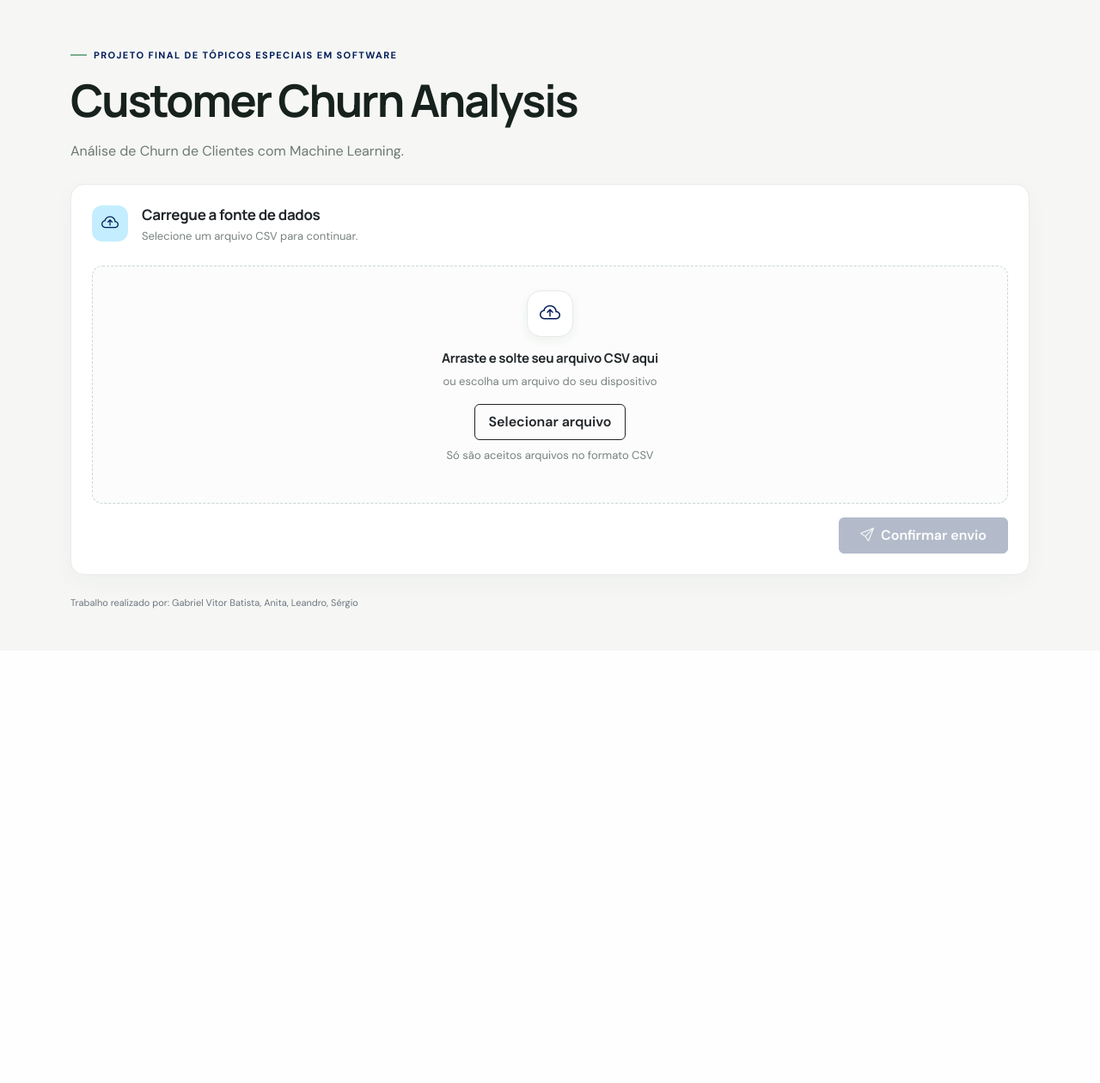
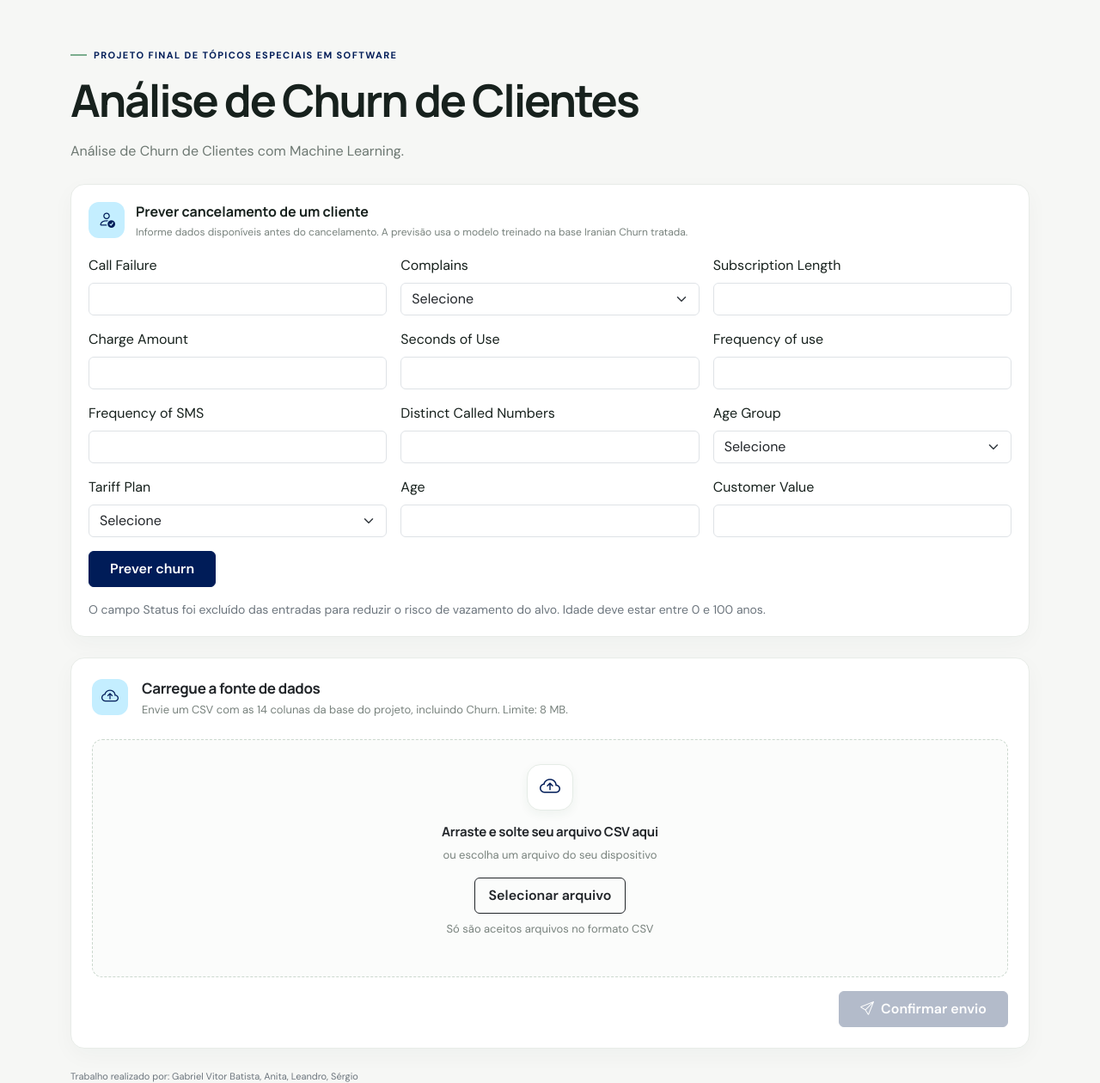
Before and after one commit to anitaoliveiraries/Projeto-Final, a Flask app: page / in a window 1280 px wide. Shown: the part 74-1334 px from the top of the page at 86% size. Before the commit the page ends 782 px from the top, so only its background shows below. Run offline with Flask 3, Linux system fonts and the light colour scheme.

Commit message:
entrega final

```diff
--- a/app.py
+++ b/app.py
@@ -1,31 +1,134 @@
+from base64 import b64encode
+from io import BytesIO
+from pathlib import Path
+from math import isfinite
+
+import matplotlib
+matplotlib.use("Agg")
+import matplotlib.pyplot as plt
+import pandas as pd
 from flask import Flask, render_template, request
-from dados import carregar_dados, tratar_dados, analisar_dados
+
+from dados import COLUNAS, COLUNAS_CATEGORICAS, COLUNAS_INTEIRAS, carregar_dados, tratar_dados, analisar_dados
+from modelo import COLUNAS_X, carregar_base_padrao, treinar_e_avaliar
 
 app = Flask(__name__)
+app.config["MAX_CONTENT_LENGTH"] = 8 * 1024 * 1024
+app.config["TEMPLATES_AUTO_RELOAD"] = True
 
-@app.route('/')
+BASE_TREINO = carregar_base_padrao()
+AVALIACAO = treinar_e_avaliar(BASE_TREINO)
+MODELO = AVALIACAO["modelo_escolhido"]
+
+
+def figura_base64(figura):
+    arquivo = BytesIO()
+    figura.tight_layout()
+    figura.savefig(arquivo, format="png", dpi=130, bbox_inches="tight")
+    plt.close(figura)
+    return b64encode(arquivo.getvalue()).decode("ascii")
+
+
+def criar_graficos(dados, analise):
+    imagens = []
+    fig, ax = plt.subplots(figsize=(6, 3.5))
+    contagem = dados["Churn"].value_counts().reindex([0, 1], fill_value=0)
+    ax.bar(["Permaneceu", "Cancelou"], contagem.values, color=["#536779", "#d27850"])
+    ax.set(title="Clientes por situação", ylabel="Número de clientes")
+    imagens.append(figura_base64(fig))
+
+    fig, ax = plt.subplots(figsize=(6, 3.5))
+    grupos = dados.groupby("Complains")["Churn"].mean().reindex([0, 1]) * 100
+    ax.bar(["Sem reclamação", "Com reclamação"], grupos.fillna(0).values, color="#526d82")
+    ax.set(title="Cancelamento por reclamação", ylabel="Clientes que cancelaram (%)", ylim=(0, 100))
+    imagens.append(figura_base64(fig))
+
+    fig, ax = plt.subplots(figsize=(6, 3.5))
+    medias = dados.groupby("Churn")["Seconds of Use"].mean().reindex([0, 1]).fillna(0)
+    ax.bar(["Permaneceu", "Cancelou"], medias.values, color=["#536779", "#d27850"])
+    ax.set(title="Uso médio do serviço por situação", ylabel="Segundos de uso")
+    imagens.append(figura_base64(fig))
+    return imagens
+
+
+def avaliar_formulario(form):
+    linha = {}
+    try:
+        for coluna in COLUNAS_X:
+            texto = form.get(coluna, "").strip().replace(",", ".")
+            if not texto:
+                raise ValueError(f"Preencha o campo {coluna}.")
+            try:
+                valor = float(texto)
+            except ValueError as erro:
+                raise ValueError(f"Informe um número válido para {coluna}.") from erro
+            if not isfinite(valor):
+                raise ValueError(f"Informe um número válido para {coluna}.")
+            if coluna in COLUNAS_INTEIRAS and not valor.is_integer():
+                raise ValueError(f"Informe um número inteiro para {coluna}.")
+            linha[coluna] = valor
+    except ValueError as erro:
+        raise ValueError(str(erro)) from erro
+
+    for coluna in COLUNAS_X:
+        if coluna not in COLUNAS_CATEGORICAS and linha[coluna] < 0:
+            raise ValueError(f"{coluna} não pode ser negativo.")
+    if not 0 <= linha["Age"] <= 100:
+        raise ValueError("Idade deve estar entre 0 e 100 anos.")
+    dominios = {"Complains": [0, 1], "Age Group": [1, 2, 3, 4, 5], "Tariff Plan": [1, 2]}
+    for coluna, opcoes in dominios.items():
+        if int(linha[coluna]) not in opcoes:
+            raise ValueError(f"Opção inválida para {coluna}.")
+        linha[coluna] = int(linha[coluna])
+    return pd.DataFrame([linha], columns=COLUNAS_X)
+
+
+@app.route("/")
 def index():
-    return render_template('index.html')
+    return render_template("index.html", colunas=COLUNAS_X)
 
-@app.route('/results', methods=['POST'])
+
+@app.route("/results", methods=["POST"])
 def results():
+    csv_file = request.files.get("csv-file")
+    if csv_file is None or not csv_file.filename:
+        return render_template("results.html", erro="Selecione um arquivo CSV para continuar."), 400
+    if not csv_file.filename.lower().endswith(".csv"):
+        return render_template("results.html", erro="O arquivo precisa ter a extensão .csv."), 400
+    try:
+        dados_brutos = carregar_dados(csv_file)
+        dados, tratamento = tratar_dados(dados_brutos)
+        analise = analisar_dados(dados)
+        graficos = criar_graficos(dados, analise)
+    except ValueError as erro:
+        return render_template("results.html", erro=str(erro)), 400
 
-    # Recebe o arquivo CSV enviado pelo usuário
-    csv_file = request.files['csv-file']
+    return render_template(
+        "results.html", nome_arquivo=Path(csv_file.filename).name,
+        tratamento=tratamento, analise=analise, graficos=graficos,
+        avaliacao=AVALIACAO,
+    )
 
+
+@app.route("/prever", methods=["POST"])
+def prever():
     try:
-        # Carrega e valida os dados do arquivo CSV
-        dados = carregar_dados(csv_file)
+        linha = avaliar_formulario(request.form)
+    except ValueError as erro:
+        return render_template("index.html", colunas=COLUNAS_X, erro_previsao=str(erro)), 400
+    predicao = int(MODELO.predict(linha)[0])
+    chance = float(MODELO.predict_proba(linha)[0][1])
+    return render_template(
+        "index.html", colunas=COLUNAS_X,
+        resultado_previsao="Risco de cancelamento identificado" if predicao == 1 else "Baixo risco de cancelamento identificado",
+        probabilidade=chance * 100,
+    )
 
-        # Trata os dados carregados
-        dados_tratados = tratar_dados(dados)
 
-        # Realiza a análise dos dados tratados
-        analisar_dados(dados_tratados)
+@app.errorhandler(413)
+def arquivo_grande(_erro):
+    return render_template("results.html", erro="O arquivo ultrapassa o limite de 8 MB."), 413
 
-    except Exception as e:
-        return f"Erro: {e}"
 
-    return "Arquivo recebido e tratado com sucesso!"
-
-app.run(debug=True, port=5000)
+if __name__ == "__main__":
+    app.run(debug=False, port=5000)
--- a/requirements.txt
+++ b/requirements.txt
@@ -0,0 +1,4 @@
+Flask>=3.0,<4.0
+matplotlib>=3.9,<4.0
+pandas>=2.1,<4.0
+scikit-learn>=1.4,<2.0
--- a/static/scripts/index.js
+++ b/static/scripts/index.js
@@ -20,7 +20,7 @@ function showFile(file) {
         fileInput.value = "";
         fileDetails.classList.add("d-none");
         confirmButton.disabled = true;
-        errorMessage.textContent = "Please choose a file in CSV format.";
+        errorMessage.textContent = "Selecione um arquivo no formato CSV.";
         errorMessage.classList.remove("d-none");
         return;
     }
--- a/static/style/index.css
+++ b/static/style/index.css
@@ -100,6 +100,72 @@ h1 {
     border: 1px solid var(--line);
     border-radius: 16px;
     box-shadow: 0 8px 26px rgba(34, 54, 43, .035);
+}
+
+.result-card, .result-section {
+    overflow: hidden;
+    background: var(--surface);
+    border: 1px solid var(--line);
+    border-radius: 16px;
+    box-shadow: 0 8px 26px rgba(34, 54, 43, .035);
+}
+
+.result-card {
+    display: flex;
+    flex-direction: column;
+    gap: 8px;
+    padding: 20px;
+}
+
+.result-label {
+    color: var(--muted);
+    font-size: 12px;
+}
+
+.result-value {
+    color: var(--dark-blue);
+    font-family: "Manrope", sans-serif;
+    font-size: 28px;
+    line-height: 1.2;
+}
+
+.result-section {
+    padding: 20px;
+}
+
+.section-heading {
+    display: flex;
+    align-items: flex-start;
+    gap: 13px;
+    margin-bottom: 18px;
+}
+
+.section-heading h2 {
+    margin: 2px 0 5px;
+    font-size: 16px;
+    font-weight: 700;
+}
+
+.section-heading p {
+    margin: 0;
+    color: var(--muted);
+    font-size: 12px;
+    line-height: 1.5;
+}
+
+.result-table {
+    vertical-align: middle;
+    font-size: 12px;
+    white-space: nowrap;
+}
+
+.result-table th {
+    color: #53615a;
+    font-weight: 700;
+}
+
+.result-table td, .result-table th {
+    padding: 10px 12px;
 }
 
 .heading-icon {
--- a/templates/index.html
+++ b/templates/index.html
@@ -1,10 +1,10 @@
 <!DOCTYPE html>
-<html lang="en">
+<html lang="pt-BR">
 <head>
     <meta charset="UTF-8">
     <meta name="viewport" content="width=device-width, initial-scale=1.0">
     <meta name="theme-color" content="#f6f7fb">
-    <title>Customer Churn Analysis</title>
+    <title>Análise de Churn de Clientes</title>
     <link href="https://cdn.jsdelivr.net/npm/bootstrap@5.3.3/dist/css/bootstrap.min.css" rel="stylesheet" integrity="sha384-QWTKZyjpPEjISv5WaRU9OFeRpok6YctnYmDr5pNlyT2bRjXh0JMhjY6hW+ALEwIH" crossorigin="anonymous">
     <link href="https://cdn.jsdelivr.net/npm/bootstrap-icons@1.11.3/font/bootstrap-icons.min.css" rel="stylesheet">
     <link rel="preconnect" href="https://fonts.googleapis.com">
@@ -16,7 +16,7 @@
     <div class="app-shell min-vh-100">
         <header class="topbar">
             <nav class="container-fluid d-flex align-items-center justify-content-between h-100 px-3 px-md-5">
-            <a class="brand d-inline-flex align-items-center gap-2 text-decoration-none" href="#" aria-label="ChurnLab home">
+            <a class="brand d-inline-flex align-items-center gap-2 text-decoration-none" href="#" aria-label="Página inicial">
                 <span class="brand-mark" aria-hidden="true">
                     <i class="bi bi-graph-up-arrow"></i>
                 </span>
@@ -27,11 +27,42 @@
         <main class="container py-5">
             <section class="intro mb-4" aria-labelledby="page-title">
                 <p class="eyebrow">Projeto Final de Tópicos Especiais em Software</p>
-                <h1 id="page-title">Customer Churn Analysis</h1>
+                <h1 id="page-title">Análise de Churn de Clientes</h1>
                 <p class="intro-copy">Análise de Churn de Clientes com Machine Learning.</p>
             </section>
 
-            <section class="row" aria-label="Upload customer data">
+            {% if erro_previsao %}<div class="alert alert-danger" role="alert">{{ erro_previsao }}</div>{% endif %}
+            {% if resultado_previsao %}
+            <div class="alert alert-info" role="status"><strong>{{ resultado_previsao }}</strong><br>Probabilidade estimada pelo modelo: {{ "%.1f"|format(probabilidade) }}%. Use o resultado como apoio, não como certeza sobre o cliente.</div>
+            {% endif %}
+
+            <section class="result-section mb-4" aria-labelledby="prediction-title">
+                <div class="section-heading">
+                    <span class="heading-icon" aria-hidden="true"><i class="bi bi-person-check"></i></span>
+                    <div><h2 id="prediction-title">Prever cancelamento de um cliente</h2>
+                    <p>Informe dados disponíveis antes do cancelamento. A previsão usa o modelo treinado na base Iranian Churn tratada.</p></div>
+                </div>
+                <form method="POST" action="{{ url_for('prever') }}" class="row g-3">
+                    {% for coluna in colunas %}
+                    <div class="col-12 col-sm-6 col-lg-4">
+                        <label class="form-label" for="campo-{{ loop.index }}">{{ coluna }}</label>
+                        {% if coluna == "Complains" %}
+                        <select class="form-select" id="campo-{{ loop.index }}" name="{{ coluna }}" required><option value="">Selecione</option><option value="0">0 — Não</option><option value="1">1 — Sim</option></select>
+                        {% elif coluna == "Age Group" %}
+                        <select class="form-select" id="campo-{{ loop.index }}" name="{{ coluna }}" required><option value="">Selecione</option>{% for valor in range(1, 6) %}<option value="{{ valor }}">{{ valor }}</option>{% endfor %}</select>
+                        {% elif coluna == "Tariff Plan" %}
+                        <select class="form-select" id="campo-{{ loop.index }}" name="{{ coluna }}" required><option value="">Selecione</option><option value="1">1</option><option value="2">2</option></select>
+                        {% else %}
+                        <input class="form-control" id="campo-{{ loop.index }}" name="{{ coluna }}" type="number" min="0" step="{{ 'any' if coluna == 'Customer Value' else '1' }}" required>
+                        {% endif %}
+                    </div>
+                    {% endfor %}
+                    <div class="col-12"><button class="btn btn-primary btn-submit px-4 py-2 fw-semibold" type="submit">Prever churn</button></div>
+                </form>
+                <p class="text-secondary small mt-3 mb-0">O campo Status foi excluído das entradas para reduzir o risco de vazamento do alvo. Idade deve estar entre 0 e 100 anos.</p>
+            </section>
+
+            <section class="row" aria-label="Envio dos dados">
 
                 <form id="upload-form" class="col-12" method="POST" enctype="multipart/form-data" action="{{ url_for('results') }}">
                     <div class="upload-card card h-100 p-3 p-md-4">
@@ -41,7 +72,7 @@
                             </span>
                             <div>
                                 <h2>Carregue a fonte de dados</h2>
-                                <p>Selecione um arquivo CSV para continuar.</p>
+                                <p>Envie um CSV com as 14 colunas da base do projeto, incluindo Churn. Limite: 8 MB.</p>
                             </div>
                         </div>
 
@@ -52,7 +83,7 @@
                             <h3>Arraste e solte seu arquivo CSV aqui</h3>
                             <p>ou escolha um arquivo do seu dispositivo</p>
                             <label class="btn btn-outline-dark fw-semibold px-3 py-2" for="csv-file">Selecionar arquivo</label>
-                            <input class="file-input" id="csv-file" name="csv-file" type="file" accept=".csv,text/csv" aria-label="Choose a CSV file" required>
+                            <input class="file-input" id="csv-file" name="csv-file" type="file" accept=".csv,text/csv" aria-label="Escolha um arquivo CSV" required>
                             <p class="file-hint">Só são aceitos arquivos no formato CSV</p>
                             <div class="file-details d-none align-items-center gap-2 mt-3 p-2 border rounded-3 bg-white" id="file-details" aria-live="polite">
                                 <span class="csv-icon" aria-hidden="true">CSV</span>
```
Also changed, not shown: dados.py (+119 -99 lines), graficos.py (deleted, +0 -34 lines), modelo.py (+76 -0 lines), templates/results.html (added, +48 -0 lines), treinar.py (added, +15 -0 lines), README.md.
